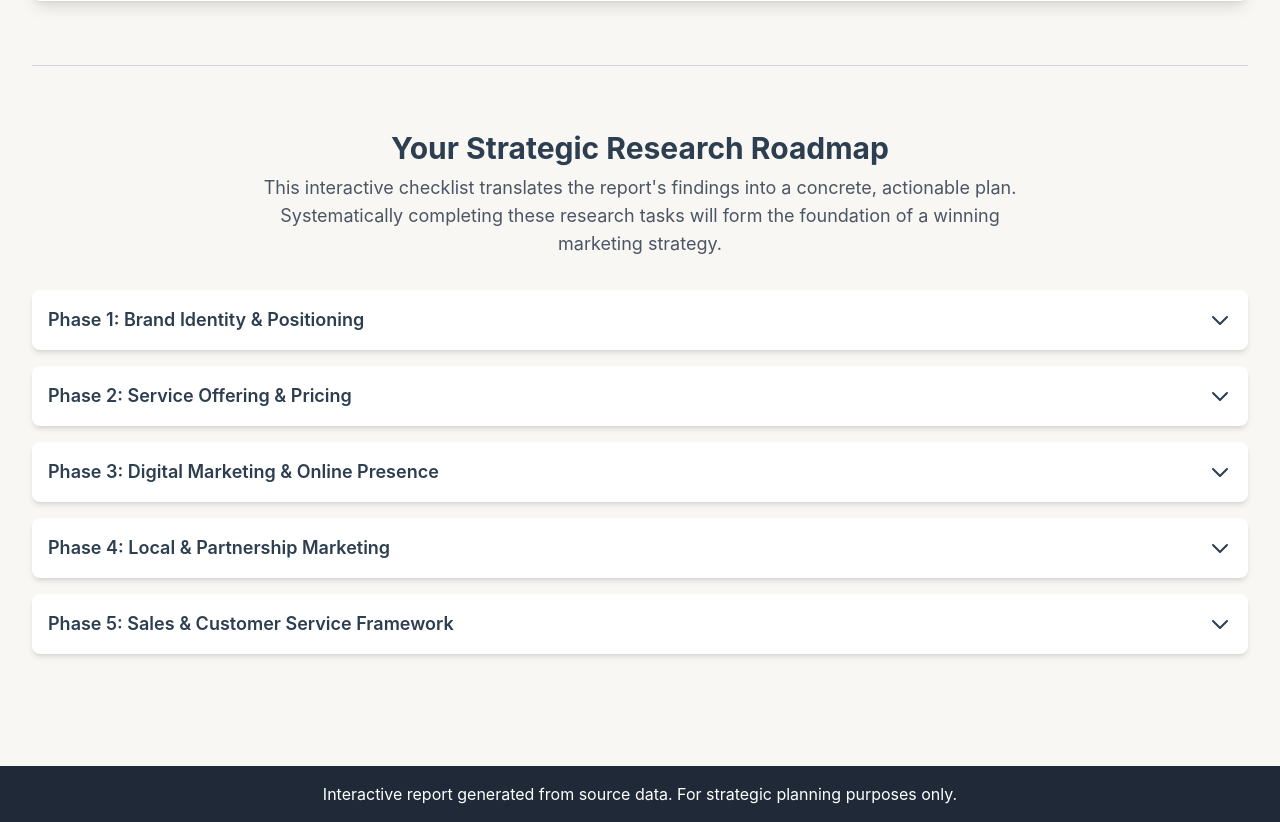
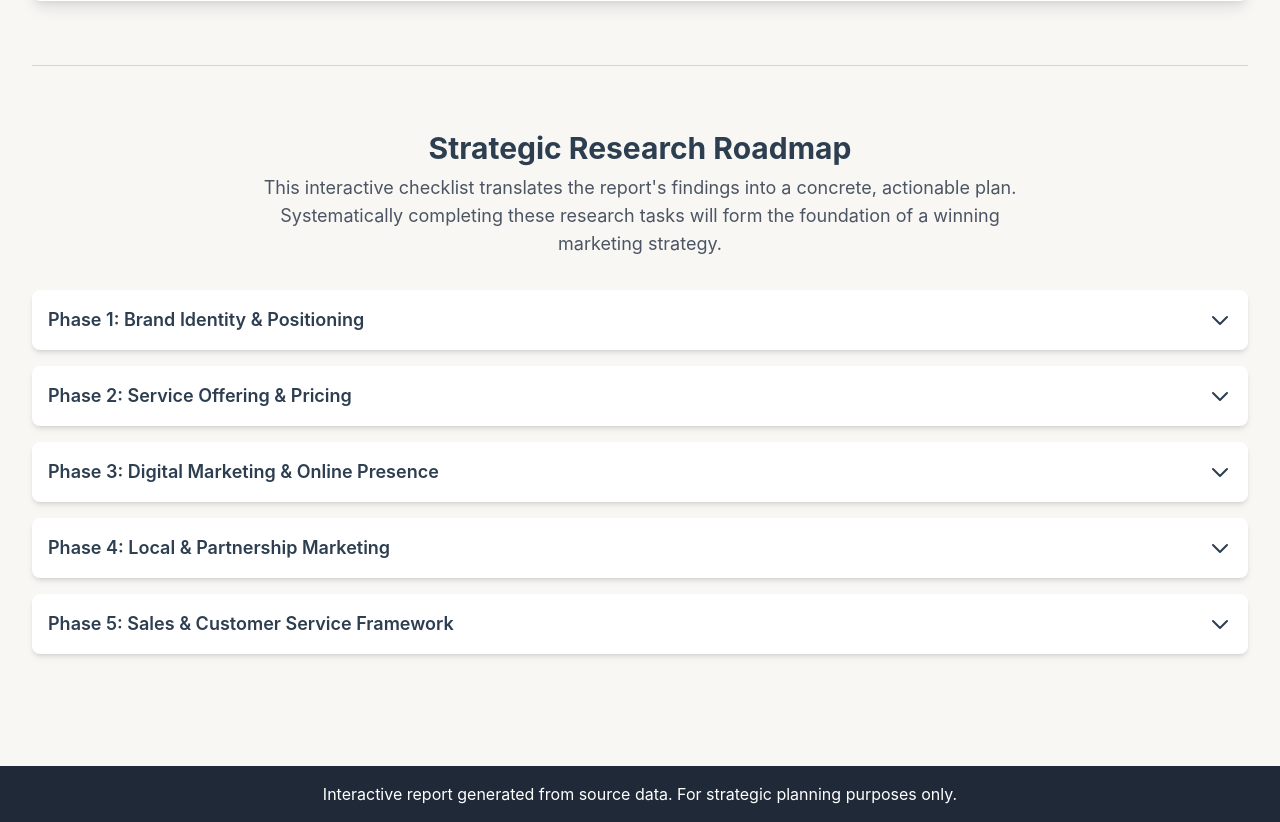
Before and after one commit to biswajeet-stack/boring_business, a plain HTML site: page index.html in a window 1280 px wide. Shown: the part 2960-3782 px from the top of the page. Drawn offline with nearby package versions, Linux system fonts and the light colour scheme.

Commit message:
Update index.html

```diff
--- a/index.html
+++ b/index.html
@@ -216,7 +216,7 @@
         <hr class="my-16 border-gray-300">
 
         <section id="roadmap" class="scroll-mt-24">
-            <h2 class="text-3xl font-bold text-center mb-2">Your Strategic Research Roadmap</h2>
+            <h2 class="text-3xl font-bold text-center mb-2">Strategic Research Roadmap</h2>
             <p class="text-center text-lg text-gray-600 max-w-3xl mx-auto mb-8">This interactive checklist translates the report's findings into a concrete, actionable plan. Systematically completing these research tasks will form the foundation of a winning marketing strategy.</p>
 
             <div id="accordion-container" class="space-y-4"></div>
```
